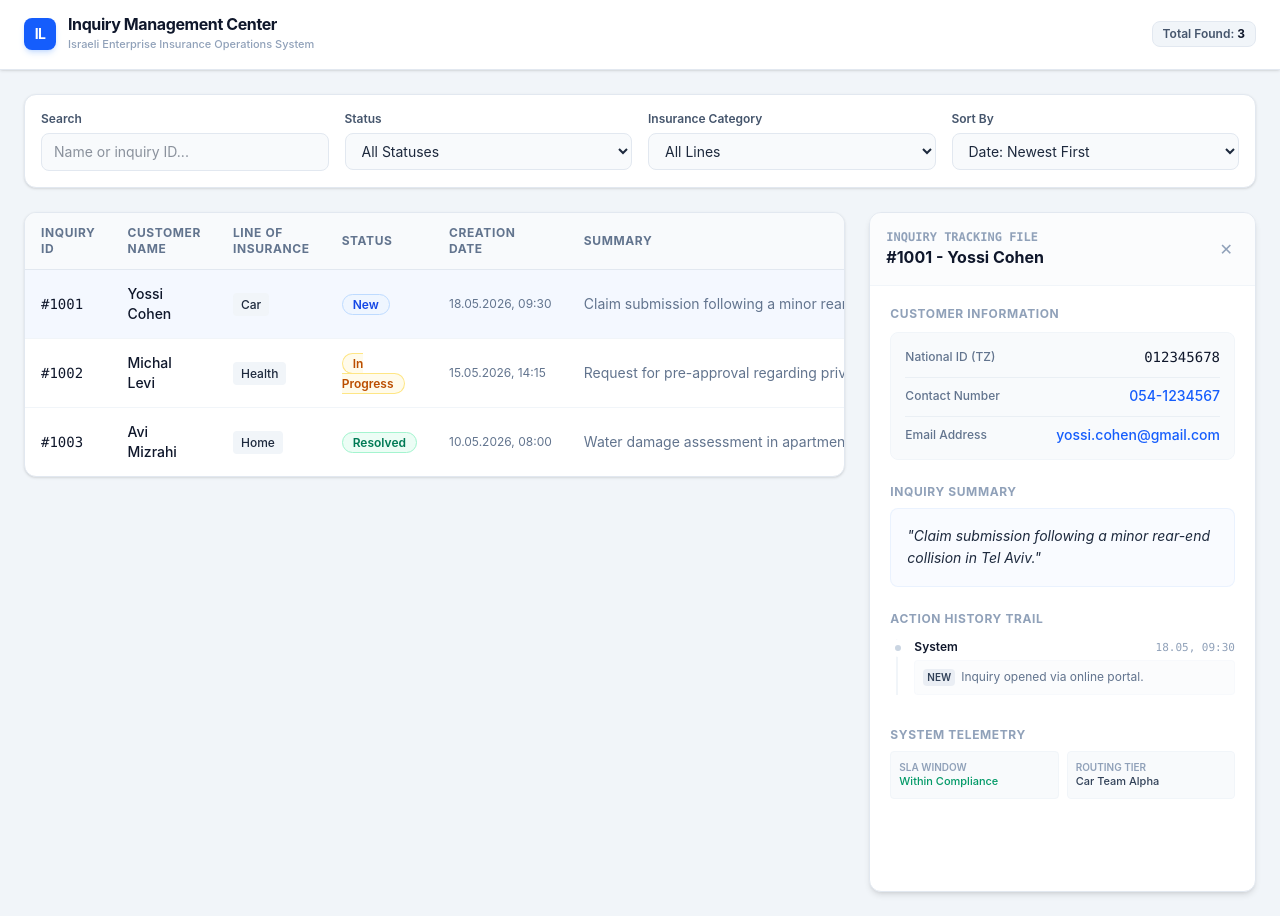
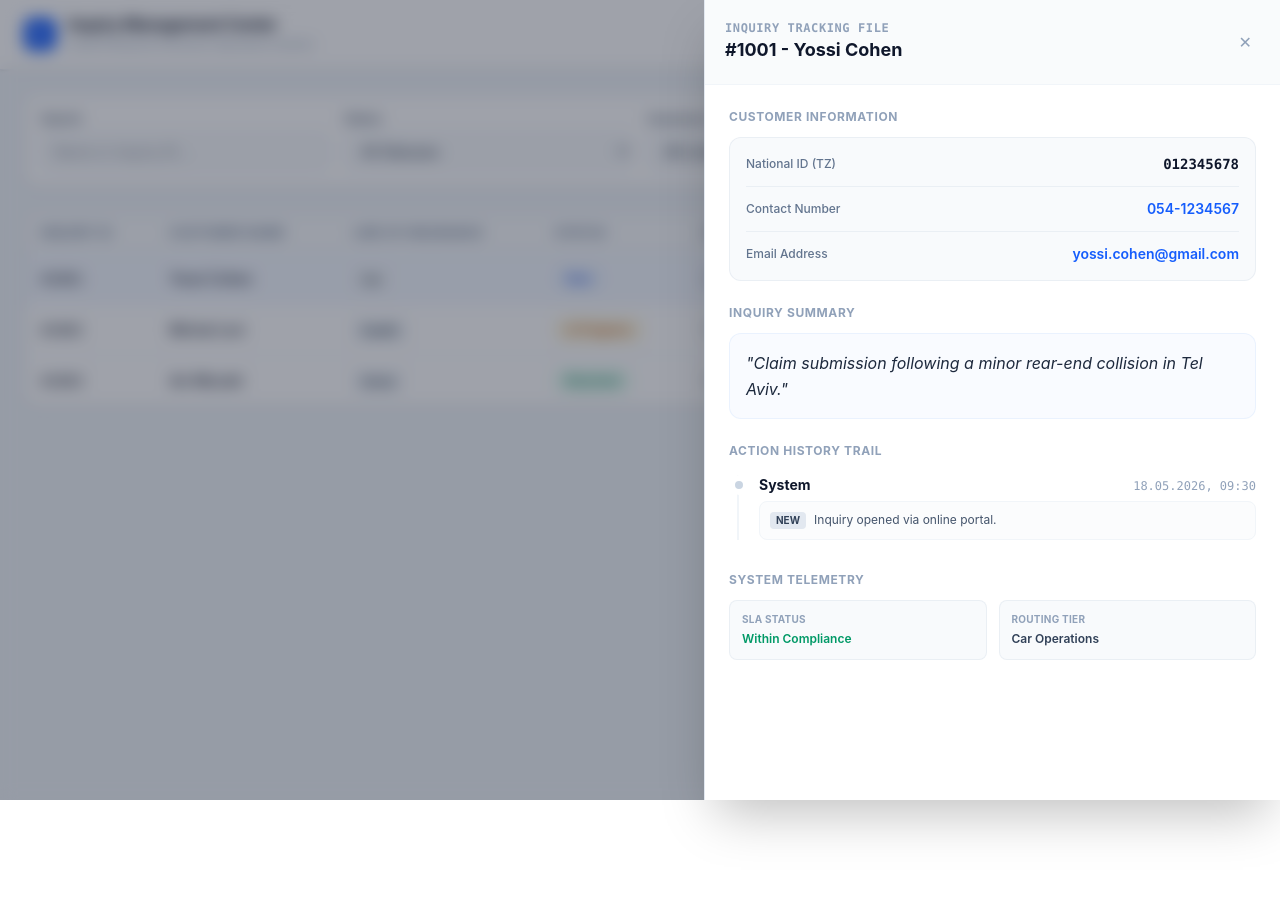
Before and after one commit to ran81/home-task, a React (Vite) app: page / in a window 1280 px wide. Both pictures are taken after a click on the element 640 px from the left and 277 px from the top of the page. After the commit the page ends 800 px from the top, so only its background shows below. Built offline with nearby package versions, Linux system fonts and the light colour scheme.

Commit message:
Refactor the UI

```diff
--- a/src/App.tsx
+++ b/src/App.tsx
@@ -4,7 +4,6 @@ import { InquiryListTable } from "./components/InquiryListTable";
 import { InquiryDetails } from "./components/InquiryDetails";
 
 function App() {
-  // Pull all state mechanics and computational results directly from our hook
   const { inquiries, selectedInquiry, filters, updateFilters } = useInquiries();
 
   const handleSelectInquiry = (id: string) => {
@@ -17,12 +16,11 @@ function App() {
 
   return (
     <div className="min-h-screen bg-slate-100 text-slate-800 antialiased selection:bg-blue-500/10">
-      {/* Shared Application Header */}
+      {/* Application Navigation Header */}
       <header className="bg-white border-b border-slate-200 sticky top-0 z-30 shadow-sm backdrop-blur-md bg-white/95">
-        <div className="max-w-[1600px] mx-auto px-4 sm:px-6 py-4 flex items-center justify-between">
+        <div className="max-w-400 mx-auto px-4 sm:px-6 py-4 flex items-center justify-between">
           <div className="flex items-center gap-3">
-            {/* Simple professional abstract logo icon */}
-            <div className="w-8 h-8 rounded-lg bg-blue-600 flex items-center justify-center text-white font-bold text-sm tracking-tighter shadow-md shadow-blue-500/20">
+            <div className="w-8 h-8 rounded-lg bg-blue-600 flex items-center justify-center text-white font-bold text-sm shadow-md shadow-blue-500/20">
               IL
             </div>
             <div>
@@ -35,7 +33,6 @@ function App() {
             </div>
           </div>
 
-          {/* Quick Counter Metrics Badge Bar */}
           <div className="flex items-center gap-2">
             <span className="text-xs font-semibold px-2.5 py-1 bg-slate-100 border border-slate-200 text-slate-600 rounded-lg">
               Total Found:{" "}
@@ -47,17 +44,13 @@ function App() {
         </div>
       </header>
 
-      {/* Main Operational Stage Area */}
-      <main className="max-w-[1600px] mx-auto px-4 sm:px-6 py-6">
-        {/* Global Search and Query Controls Area */}
+      {/* Main Container Stage */}
+      <main className="max-w-400 mx-auto px-4 sm:px-6 py-6">
+        {/* Global Filters Deck */}
         <InquiryFilters filters={filters} updateFilters={updateFilters} />
 
-        {/* Dynamic Dual-Column Split Workspaces Area */}
-        <div className="flex flex-col lg:flex-row gap-6 items-start">
-          {/* Left Column: List/Table Container */}
-          <div
-            className={`w-full transition-all duration-300 ${selectedInquiry ? "lg:w-3/5 xl:w-2/3" : "lg:w-full"}`}
-          >
+        {/* Full-width Table Stage */}
+        <div className="w-full">
           <InquiryListTable
             inquiries={inquiries}
             selectedId={filters.selectedId}
@@ -65,16 +58,11 @@ function App() {
           />
         </div>
 
-          {/* Right Column: Contextual Action File Details Overlay Panel */}
-          {selectedInquiry && (
-            <div className="w-full lg:w-2/5 xl:w-1/3 lg:sticky lg:top-[85px] h-[calc(100vh-120px)] animate-in fade-in slide-in-from-right-4 duration-200">
+        {/* Absolute Portal-Style Slide-Over Drawer */}
         <InquiryDetails
           inquiry={selectedInquiry}
           onClose={handleCloseDetails}
         />
-            </div>
-          )}
-        </div>
       </main>
     </div>
   );
--- a/src/components/InquiryDetails.tsx
+++ b/src/components/InquiryDetails.tsx
@@ -1,3 +1,5 @@
+import { useEffect } from "react";
+import { formatDate } from "../utils.ts/date";
 import type { Inquiry } from "../types/inquiry";
 
 interface InquiryDetailsProps {
@@ -6,73 +8,83 @@ interface InquiryDetailsProps {
 }
 
 export function InquiryDetails({ inquiry, onClose }: InquiryDetailsProps) {
-  if (!inquiry) return null;
+  // Prevent background scrolling when the drawer is open
+  useEffect(() => {
+    if (inquiry) {
+      document.body.style.overflow = "hidden";
+    }
+    return () => {
+      document.body.style.overflow = "";
+    };
+  }, [inquiry]);
 
-  // Clean local date presentation helper
-  const formatEventDate = (isoString: string) => {
-    return new Date(isoString).toLocaleDateString("he-IL", {
-      month: "2-digit",
-      day: "2-digit",
-      hour: "2-digit",
-      minute: "2-digit",
-    });
-  };
+  if (!inquiry) {
+    return null;
+  }
 
   return (
-    <div className="bg-white rounded-xl border border-slate-200 shadow-md overflow-hidden flex flex-col h-full">
+    <div className="fixed inset-0 z-50 flex justify-end">
+      {/* Semi-transparent Backdrop Overlay */}
+      <div
+        className="absolute inset-0 bg-slate-900/40 backdrop-blur-sm animate-in fade-in duration-200"
+        onClick={onClose}
+      />
+
+      {/* Slide-Over Drawer Panel */}
+      <div className="relative w-full max-w-lg md:max-w-xl h-full bg-white shadow-2xl flex flex-col z-10 border-l border-slate-200 animate-in slide-in-from-right duration-300 ease-out">
         {/* Header Container */}
-      <div className="p-4 border-b border-slate-100 bg-slate-50/50 flex items-center justify-between">
+        <div className="p-5 border-b border-slate-100 bg-slate-50/80 flex items-center justify-between">
           <div>
-          <span className="text-xs font-mono text-slate-400 block font-bold">
+            <span className="text-xs font-mono text-slate-400 block font-bold tracking-wider">
               INQUIRY TRACKING FILE
             </span>
-          <h2 className="text-base font-bold text-slate-900">
+            <h2 className="text-lg font-bold text-slate-900">
               #{inquiry.id} - {inquiry.customerName}
             </h2>
           </div>
           <button
             onClick={onClose}
-          className="p-1.5 rounded-lg text-slate-400 hover:text-slate-600 hover:bg-slate-100 transition-colors focus:outline-none"
+            className="p-2 rounded-lg text-slate-400 hover:text-slate-600 hover:bg-slate-100 transition-colors focus:outline-none"
             aria-label="Close panel"
           >
             ✕
           </button>
         </div>
 
-      {/* Main Panel Content (Scrollable Container) */}
-      <div className="p-5 flex-1 overflow-y-auto space-y-6 text-sm text-slate-700">
+        {/* Scrollable Content Deck */}
+        <div className="p-6 flex-1 overflow-y-auto space-y-6 text-sm text-slate-700">
           {/* Section 1: Customer Profile Details */}
           <div>
-          <h3 className="text-xs font-bold uppercase tracking-wider text-slate-400 mb-2.5">
+            <h3 className="text-xs font-bold uppercase tracking-wider text-slate-400 mb-3">
               Customer Information
             </h3>
-          <div className="bg-slate-50 p-3.5 rounded-lg border border-slate-100 grid grid-cols-1 gap-2.5">
+            <div className="bg-slate-50 p-4 rounded-xl border border-slate-200/60 grid grid-cols-1 gap-3">
               <div className="flex justify-between items-center">
                 <span className="text-xs font-medium text-slate-500">
                   National ID (TZ)
                 </span>
-              <span className="font-mono font-medium text-slate-900">
+                <span className="font-mono font-semibold text-slate-900">
                   {inquiry.customerDetails.idNumber}
                 </span>
               </div>
-            <div className="flex justify-between items-center border-t border-slate-200/60 pt-2">
+              <div className="flex justify-between items-center border-t border-slate-200/60 pt-3">
                 <span className="text-xs font-medium text-slate-500">
                   Contact Number
                 </span>
                 <a
                   href={`tel:${inquiry.customerDetails.phone}`}
-                className="text-blue-600 hover:underline font-medium"
+                  className="text-blue-600 hover:underline font-semibold"
                 >
                   {inquiry.customerDetails.phone}
                 </a>
               </div>
-            <div className="flex justify-between items-center border-t border-slate-200/60 pt-2">
+              <div className="flex justify-between items-center border-t border-slate-200/60 pt-3">
                 <span className="text-xs font-medium text-slate-500">
                   Email Address
                 </span>
                 <a
                   href={`mailto:${inquiry.customerDetails.email}`}
-                className="text-blue-600 hover:underline break-all font-medium"
+                  className="text-blue-600 hover:underline break-all font-semibold"
                 >
                   {inquiry.customerDetails.email}
                 </a>
@@ -82,38 +94,36 @@ export function InquiryDetails({ inquiry, onClose }: InquiryDetailsProps) {
 
           {/* Section 2: Statement Summary */}
           <div>
-          <h3 className="text-xs font-bold uppercase tracking-wider text-slate-400 mb-2">
+            <h3 className="text-xs font-bold uppercase tracking-wider text-slate-400 mb-3">
               Inquiry Summary
             </h3>
-          <div className="bg-blue-50/40 p-4 rounded-lg border border-blue-100/50 text-slate-800 leading-relaxed italic">
+            <div className="bg-blue-50/40 p-4 rounded-xl border border-blue-100/50 text-slate-800 leading-relaxed italic text-base">
               "{inquiry.summary}"
             </div>
           </div>
 
           {/* Section 3: Historical Audit Trail Timeline */}
           <div>
-          <h3 className="text-xs font-bold uppercase tracking-wider text-slate-400 mb-3">
+            <h3 className="text-xs font-bold uppercase tracking-wider text-slate-400 mb-4">
               Action History Trail
             </h3>
-          <div className="relative pl-4 border-l-2 border-slate-100 space-y-5 ml-1.5">
+            <div className="relative pl-5 border-l-2 border-slate-100 space-y-6 ml-2">
               {inquiry.history.map((event) => (
                 <div key={event.id} className="relative">
-                {/* Visual Bullet Point Marker on Timeline */}
-                <div className="absolute -left-[21px] top-1 w-2.5 h-2.5 rounded-full bg-slate-300 border-2 border-white ring-4 ring-white" />
+                  {/* Timeline Node Bullet */}
+                  <div className="absolute -left-[26px] top-1 w-3 h-3 rounded-full bg-slate-300 border-2 border-white ring-4 ring-white" />
 
-                {/* Event Heading Row */}
                   <div className="flex flex-wrap items-baseline justify-between gap-x-2">
-                  <span className="font-semibold text-slate-900 text-xs">
+                    <span className="font-bold text-slate-900 text-sm">
                       {event.user}
                     </span>
-                  <span className="text-[11px] text-slate-400 font-mono">
-                    {formatEventDate(event.date)}
+                    <span className="text-xs text-slate-400 font-mono">
+                      {formatDate(event.date)}
                     </span>
                   </div>
 
-                {/* Inner Change Details */}
-                <p className="text-xs text-slate-500 mt-1 bg-slate-50/60 p-2 rounded border border-slate-100/40">
-                  <span className="inline-block font-semibold px-1 py-0.5 rounded text-[10px] bg-slate-200/70 text-slate-700 mr-1.5 uppercase">
+                  <p className="text-xs text-slate-600 mt-1.5 bg-slate-50/60 p-2.5 rounded-lg border border-slate-100">
+                    <span className="inline-block font-bold px-1.5 py-0.5 rounded text-[10px] bg-slate-200 text-slate-700 mr-2 uppercase">
                       {event.status}
                     </span>
                     {event.comment}
@@ -123,27 +133,28 @@ export function InquiryDetails({ inquiry, onClose }: InquiryDetailsProps) {
             </div>
           </div>
 
-        {/* Section 4: Operational System Context (Custom choice requested by task) */}
+          {/* Section 4: Operational System Context */}
           <div className="pt-2">
-          <h3 className="text-xs font-bold uppercase tracking-wider text-slate-400 mb-2">
+            <h3 className="text-xs font-bold uppercase tracking-wider text-slate-400 mb-3">
               System Telemetry
             </h3>
-          <div className="grid grid-cols-2 gap-2 text-[11px] text-slate-500">
-            <div className="bg-slate-50 p-2 rounded border border-slate-100">
-              <span className="block text-[10px] text-slate-400 font-semibold uppercase">
-                SLA Window
+            <div className="grid grid-cols-2 gap-3 text-xs text-slate-500">
+              <div className="bg-slate-50 p-3 rounded-lg border border-slate-200/60">
+                <span className="block text-[10px] text-slate-400 font-bold uppercase tracking-wide mb-1">
+                  SLA Status
                 </span>
-              <span className="font-medium text-emerald-600">
+                <span className="font-semibold text-emerald-600">
                   Within Compliance
                 </span>
               </div>
-            <div className="bg-slate-50 p-2 rounded border border-slate-100">
-              <span className="block text-[10px] text-slate-400 font-semibold uppercase">
+              <div className="bg-slate-50 p-3 rounded-lg border border-slate-200/60">
+                <span className="block text-[10px] text-slate-400 font-bold uppercase tracking-wide mb-1">
                   Routing Tier
                 </span>
-              <span className="font-medium text-slate-700">
-                {inquiry.category} Team Alpha
+                <span className="font-semibold text-slate-700">
+                  {inquiry.category} Operations
                 </span>
+              </div>
             </div>
           </div>
         </div>
--- a/src/components/InquiryFilters.tsx
+++ b/src/components/InquiryFilters.tsx
@@ -1,4 +1,5 @@
-// import type { InquiryStatus, InsuranceCategory } from '../types/inquiry';
+import { Input } from "./ui/Input";
+import { Select } from "./ui/Select";
 
 interface InquiryFiltersProps {
   filters: {
@@ -52,72 +53,56 @@ export function InquiryFilters({
     <div className="bg-white p-4 rounded-xl border border-slate-200 shadow-sm space-y-4 mb-6">
       <div className="grid grid-cols-1 md:grid-cols-4 gap-4">
         {/* Text Search Field */}
-        <div className="flex flex-col gap-1.5">
-          <label className="text-xs font-semibold text-slate-600">Search</label>
-          <div className="relative">
-            <input
-              type="text"
-              value={filters.search}
-              onChange={handleSearchChange}
-              placeholder="Name or inquiry ID..."
-              className="w-full px-3 py-2 text-sm bg-slate-50 border border-slate-200 rounded-lg focus:outline-none focus:ring-2 focus:ring-blue-500 focus:bg-white transition-all"
-            />
-          </div>
-        </div>
+        <Input
+          label="Search"
+          value={filters.search}
+          onChange={handleSearchChange}
+          placeholder="Name or inquiry ID..."
+        />
 
         {/* Status Filter Dropdown */}
-        <div className="flex flex-col gap-1.5">
-          <label className="text-xs font-semibold text-slate-600">Status</label>
-          <select
-            value={filters.status}
-            onChange={handleStatusChange}
-            className="w-full px-3 py-2 text-sm bg-slate-50 border border-slate-200 rounded-lg focus:outline-none focus:ring-2 focus:ring-blue-500 focus:bg-white transition-all"
-          >
-            <option value="All">All Statuses</option>
-            <option value="New">New</option>
-            <option value="In Progress">In Progress</option>
-            <option value="Resolved">Resolved</option>
-            <option value="Closed">Closed</option>
-          </select>
-        </div>
+        <Select
+          label="Status"
+          value={filters.status}
+          onChange={handleStatusChange}
+          options={[
+            { value: "All", label: "All Statuses" },
+            { value: "New", label: "New" },
+            { value: "In Progress", label: "In Progress" },
+            { value: "Resolved", label: "Resolved" },
+            { value: "Closed", label: "Closed" },
+          ]}
+        />
 
         {/* Insurance Line Category Filter */}
-        <div className="flex flex-col gap-1.5">
-          <label className="text-xs font-semibold text-slate-600">
-            Insurance Category
-          </label>
-          <select
-            value={filters.category}
-            onChange={handleCategoryChange}
-            className="w-full px-3 py-2 text-sm bg-slate-50 border border-slate-200 rounded-lg focus:outline-none focus:ring-2 focus:ring-blue-500 focus:bg-white transition-all"
-          >
-            <option value="All">All Lines</option>
-            <option value="Car">Car</option>
-            <option value="Health">Health</option>
-            <option value="Home">Home</option>
-            <option value="Life">Life</option>
-          </select>
-        </div>
+        <Select
+          label="Insurance Category"
+          value={filters.category}
+          onChange={handleCategoryChange}
+          options={[
+            { value: "All", label: "All Lines" },
+            { value: "Car", label: "Car" },
+            { value: "Health", label: "Health" },
+            { value: "Home", label: "Home" },
+            { value: "Life", label: "Life" },
+          ]}
+        />
 
         {/* Unified Sorting Menu */}
-        <div className="flex flex-col gap-1.5">
-          <label className="text-xs font-semibold text-slate-600">
-            Sort By
-          </label>
-          <select
-            value={`${filters.sortBy}:${filters.sortOrder}`}
-            onChange={handleSortChange}
-            className="w-full px-3 py-2 text-sm bg-slate-50 border border-slate-200 rounded-lg focus:outline-none focus:ring-2 focus:ring-blue-500 focus:bg-white transition-all"
-          >
-            <option value="createdAt:desc">Date: Newest First</option>
-            <option value="createdAt:asc">Date: Oldest First</option>
-            <option value="customerName:asc">Client Name (A-Z)</option>
-            <option value="id:asc">Inquiry Number</option>
-          </select>
-        </div>
+
+        <Select
+          label="Sort By"
+          value={`${filters.sortBy}:${filters.sortOrder}`}
+          onChange={handleSortChange}
+          options={[
+            { value: "createdAt:desc", label: "Newest First" },
+            { value: "createdAt:asc", label: "Oldest First" },
+            { value: "customerName:asc", label: "Client Name" },
+            { value: "id:asc", label: "Inquiry Number" },
+          ]}
+        />
       </div>
 
-      {/* Conditional Reset Button Row */}
       {isFiltered && (
         <div className="flex justify-end pt-1">
           <button
--- a/src/components/InquiryListTable.tsx
+++ b/src/components/InquiryListTable.tsx
@@ -1,4 +1,6 @@
-import type { Inquiry, InquiryStatus } from "../types/inquiry";
+import { formatDate } from "../utils.ts/date";
+import { Badge } from "./ui/Badge";
+import type { Inquiry } from "../types/inquiry";
 
 interface InquiryListTableProps {
   inquiries: Inquiry[];
@@ -11,34 +13,6 @@ export function InquiryListTable({
   selectedId,
   onSelectInquiry,
 }: InquiryListTableProps) {
-  // Helper to map status strings to explicit Tailwind style patterns
-  const getStatusBadgeStyle = (status: InquiryStatus) => {
-    switch (status) {
-      case "New":
-        return "bg-blue-50 text-blue-700 border-blue-200";
-      case "In Progress":
-        return "bg-amber-50 text-amber-700 border-amber-200";
-      case "Resolved":
-        return "bg-emerald-50 text-emerald-700 border-emerald-200";
-      case "Closed":
-        return "bg-slate-100 text-slate-600 border-slate-200";
-      default:
-        return "bg-slate-50 text-slate-600 border-slate-200";
-    }
-  };
-
-  // Safe client-side date presentation formatting
-  const formatDate = (isoString: string) => {
-    const date = new Date(isoString);
-    return date.toLocaleDateString("he-IL", {
-      year: "numeric",
-      month: "2-digit",
-      day: "2-digit",
-      hour: "2-digit",
-      minute: "2-digit",
-    });
-  };
-
   if (inquiries.length === 0) {
     return (
       <div className="flex flex-col items-center justify-center p-12 bg-white rounded-xl border border-slate-200 shadow-sm text-center">
@@ -95,11 +69,7 @@ export function InquiryListTable({
 
                   {/* Status Badge */}
                   <td className="py-3.5 px-4">
-                    <span
-                      className={`text-xs font-semibold px-2.5 py-0.5 rounded-full border ${getStatusBadgeStyle(inquiry.status)}`}
-                    >
-                      {inquiry.status}
-                    </span>
+                    <Badge status={inquiry.status} />
                   </td>
 
                   {/* Formatted Local Date */}
--- /dev/null
+++ b/src/components/ui/Badge.tsx
@@ -0,0 +1,30 @@
+import type { InquiryStatus } from "../../types/inquiry";
+
+interface BadgeProps {
+  status: InquiryStatus;
+}
+
+export function Badge({ status }: BadgeProps) {
+  const getStyles = () => {
+    switch (status) {
+      case "New":
+        return "bg-blue-50 text-blue-700 border-blue-200";
+      case "In Progress":
+        return "bg-amber-50 text-amber-700 border-amber-200";
+      case "Resolved":
+        return "bg-emerald-50 text-emerald-700 border-emerald-200";
+      case "Closed":
+        return "bg-slate-100 text-slate-600 border-slate-200";
+      default:
+        return "bg-slate-50 text-slate-600 border-slate-200";
+    }
+  };
+
+  return (
+    <span
+      className={`inline-flex items-center text-xs font-semibold px-2.5 py-0.5 rounded-full border ${getStyles()}`}
+    >
+      {status}
+    </span>
+  );
+}
--- /dev/null
+++ b/src/components/ui/Input.tsx
@@ -0,0 +1,30 @@
+interface InputProps {
+  label: string;
+  value: string;
+  onChange: (e: React.ChangeEvent<HTMLInputElement>) => void;
+  placeholder?: string;
+  type?: string;
+}
+
+export function Input({
+  label,
+  value,
+  onChange,
+  placeholder = "",
+  type = "text",
+}: InputProps) {
+  return (
+    <div className="flex flex-col gap-1.5">
+      <label className="text-xs font-semibold text-slate-600">{label}</label>
+      <div className="relative">
+        <input
+          type={type}
+          value={value}
+          onChange={onChange}
+          placeholder={placeholder}
+          className="w-full px-3 py-2 text-sm bg-slate-50 border border-slate-200 rounded-lg focus:outline-none focus:ring-2 focus:ring-blue-500 focus:bg-white transition-all"
+        />
+      </div>
+    </div>
+  );
+}
--- /dev/null
+++ b/src/components/ui/Select.tsx
@@ -0,0 +1,26 @@
+interface SelectProps {
+  label: string;
+  value: string;
+  onChange: (e: React.ChangeEvent<HTMLSelectElement>) => void;
+  options: { value: string; label: string }[]; // An array of choices
+}
+
+export function Select({ label, value, onChange, options }: SelectProps) {
+  return (
+    <div className="flex flex-col gap-1.5">
+      <label className="text-xs font-semibold text-slate-600">{label}</label>
+
+      <select
+        value={value}
+        onChange={onChange}
+        className="w-full px-3 py-2 text-sm bg-slate-50 border border-slate-200 rounded-lg focus:outline-none focus:ring-2 focus:ring-blue-500 focus:bg-white transition-all"
+      >
+        {options.map((opt) => (
+          <option key={opt.value} value={opt.value}>
+            {opt.label}
+          </option>
+        ))}
+      </select>
+    </div>
+  );
+}
--- a/src/main.tsx
+++ b/src/main.tsx
@@ -2,6 +2,7 @@ import React from "react";
 import ReactDOM from "react-dom/client";
 import { BrowserRouter, Routes, Route } from "react-router-dom";
 import App from "./App";
+
 import "./index.css";
 
 ReactDOM.createRoot(document.getElementById("root")!).render(
--- /dev/null
+++ b/src/utils.ts/date.ts
@@ -0,0 +1,10 @@
+export function formatDate(isoString: string) {
+  const date = new Date(isoString);
+  return date.toLocaleDateString("he-IL", {
+    year: "numeric",
+    month: "2-digit",
+    day: "2-digit",
+    hour: "2-digit",
+    minute: "2-digit",
+  });
+}
```
Also changed, not shown: 1 other file (tests, documents, lock files or other folders). Lines whose indentation alone changed are shown as unchanged.
